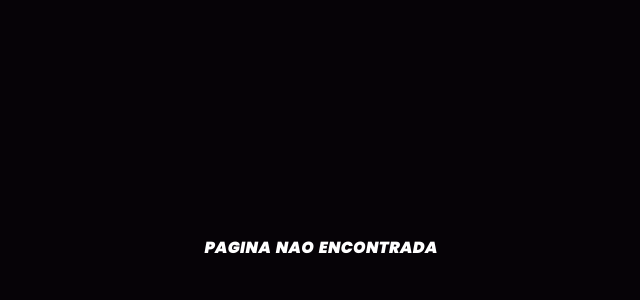
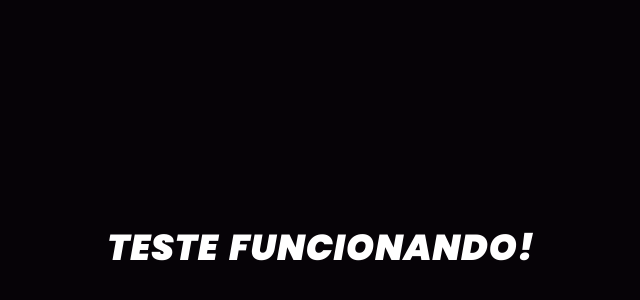
Before and after one commit to lucaspioli-oss/Dating-app, a React (Vite) app: page /teste in a window 1280 px wide. Shown: the part 152-452 px from the top of the page, without its empty margins (319-959 px from the left). Built offline with nearby package versions, Linux system fonts and the light colour scheme.

Commit message:
test: Add /teste route to debug routing

```diff
--- a/src/App.tsx
+++ b/src/App.tsx
@@ -8,6 +8,7 @@ import CheckoutMensal from "./pages/CheckoutMensal"
 import CheckoutTrimestral from "./pages/CheckoutTrimestral"
 import CheckoutAnual from "./pages/CheckoutAnual"
 import Success from "./pages/Success"
+import Teste from "./pages/Teste"
 
 // Game Funnel Pages
 import GameLanding from "./pages/game/Landing"
@@ -31,6 +32,7 @@ function App() {
       <Route path="/checkout/trimestral" component={CheckoutTrimestral} />
       <Route path="/checkout/anual" component={CheckoutAnual} />
       <Route path="/success" component={Success} />
+      <Route path="/teste" component={Teste} />
 
       {/* Funil Game - Ligação */}
       <Route path="/game" component={GameLanding} />
--- /dev/null
+++ b/src/pages/Teste.tsx
@@ -0,0 +1,7 @@
+export default function Teste() {
+  return (
+    <div className="min-h-screen bg-background flex items-center justify-center">
+      <h1 className="text-4xl text-white font-bold">TESTE FUNCIONANDO!</h1>
+    </div>
+  )
+}
```
